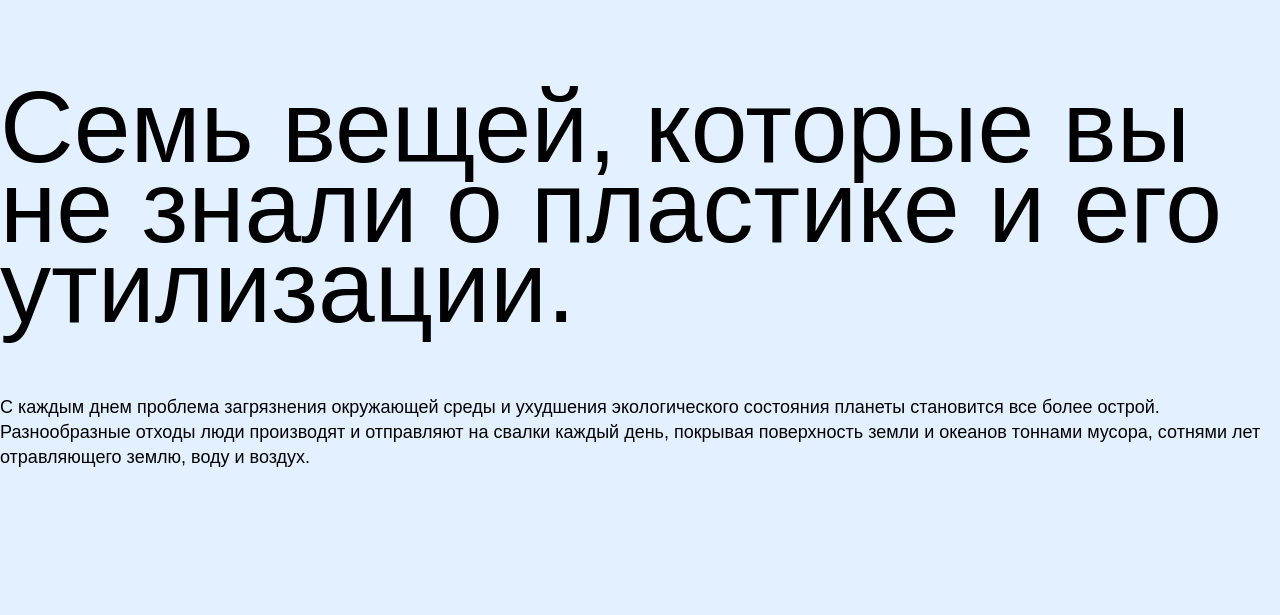
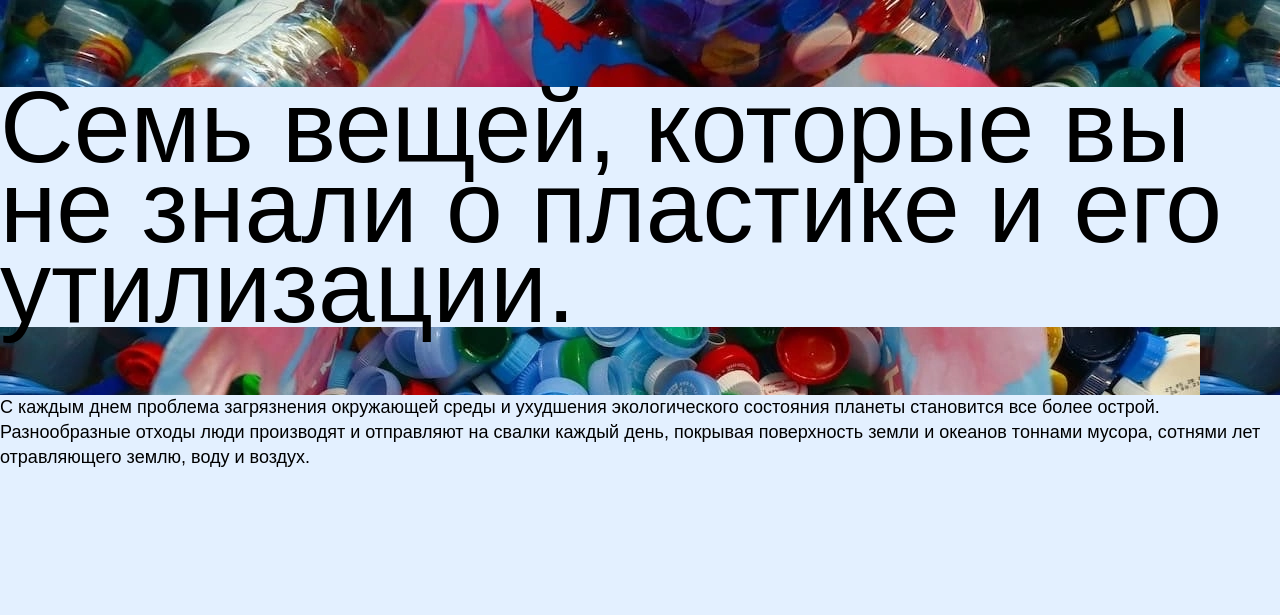
Before and after one commit to Fdasert/Plastic-sorting, a plain HTML site: page index.html in a window 1280 px wide. Shown: the top 615 px of the page. Drawn offline with Linux system fonts and the light colour scheme.

Commit message:
Update style.css

```diff
--- a/style.css
+++ b/style.css
@@ -17,12 +17,14 @@
     display: flex;
     flex-direction: column;
     align-items: center;
+
 }
 .header {
     display: flex;
     flex-direction: column;
     margin-bottom: 100px;
     z-index: 2;
+    background-image: url(YQjNpPOYxwn0NkoQ9g89N23H5l2jheAF5J3VqIiPOKrHXBuol3nGELiUVcmiSWenUGLQULs8Mo-oND6I39AGN9Tt.jpg);
 }
 .header__image {
     background-image: url(./img/90287B5E-0D9D-4120-B0E1-1D2FF24E3873-750x441.webp);
```
